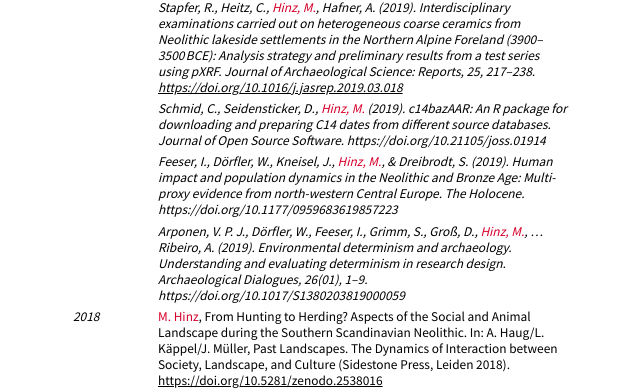
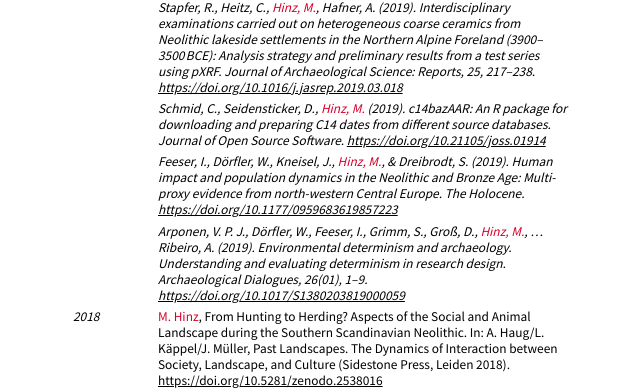
Before and after one commit to MartinHinz/cv, a Jekyll site: the page built from cv_english.md, in a window 1280 px wide and 900 px high, scrolled down 2330 px. Shown: the part 160-551 px from the top of the window, without its empty margins (372-1012 px from the left). Built offline with Jekyll 4.4.1, drawn with Linux system fonts in a browser that asks for light colours; nearby versions of some CDN libraries; our own code applies the rules of GitHub Pages for plain Markdown files; part of the change alters nothing that is shown.

Commit message:
Update cv_english.md

```diff
--- a/cv_english.md
+++ b/cv_english.md
@@ -187,9 +187,9 @@ Since 2007
   - Müller, J, <span class="ich">Hinz, M.</span>, Wunderlich, Maria. (2019). Megaliths – Societies – Landscapes. Bonn: Habelt.
   - M. Wunderlich, J. Müller, & <span class="ich">M. Hinz</span>. (2019). Diversiﬁed monuments: A chronological framework of the creation of monumental landscapes in prehistoric Europe. In Müller, Johannes, M. Hinz, & Wunderlich, Maria (Eds.), Megaliths – Societies – Landscapes (pp. 25–29). Bonn: Habelt.
   - *Stapfer, R., Heitz, C., <span class="ich">Hinz, M.</span>, Hafner, A. (2019). Interdisciplinary examinations carried out on heterogeneous coarse ceramics from Neolithic lakeside settlements in the Northern Alpine Foreland (3900–3500 BCE): Analysis strategy and preliminary results from a test series using pXRF. Journal of Archaeological Science: Reports, 25, 217–238. [https://doi.org/10.1016/j.jasrep.2019.03.018](https://doi.org/10.1016/j.jasrep.2019.03.018)*
-  - *Schmid, C., Seidensticker, D., <span class="ich">Hinz, M.</span> (2019). c14bazAAR: An R package for downloading and preparing C14 dates from different source databases. Journal of Open Source Software. https://doi.org/10.21105/joss.01914*
-  - *Feeser, I., Dörfler, W., Kneisel, J., <span class="ich">Hinz, M.</span>, & Dreibrodt, S. (2019). Human impact and population dynamics in the Neolithic and Bronze Age: Multi-proxy evidence from north-western Central Europe. The Holocene. https://doi.org/10.1177/0959683619857223*
-  - *Arponen, V. P. J., Dörfler, W., Feeser, I., Grimm, S., Groß, D., <span class="ich">Hinz, M.</span>, … Ribeiro, A. (2019). Environmental determinism and archaeology. Understanding and evaluating determinism in research design. Archaeological Dialogues, 26(01), 1–9. https://doi.org/10.1017/S1380203819000059*
+  - *Schmid, C., Seidensticker, D., <span class="ich">Hinz, M.</span> (2019). c14bazAAR: An R package for downloading and preparing C14 dates from different source databases. Journal of Open Source Software. [https://doi.org/10.21105/joss.01914](https://doi.org/10.21105/joss.01914)*
+  - *Feeser, I., Dörfler, W., Kneisel, J., <span class="ich">Hinz, M.</span>, & Dreibrodt, S. (2019). Human impact and population dynamics in the Neolithic and Bronze Age: Multi-proxy evidence from north-western Central Europe. The Holocene. [https://doi.org/10.1177/0959683619857223](https://doi.org/10.1177/0959683619857223)*
+  - *Arponen, V. P. J., Dörfler, W., Feeser, I., Grimm, S., Groß, D., <span class="ich">Hinz, M.</span>, … Ribeiro, A. (2019). Environmental determinism and archaeology. Understanding and evaluating determinism in research design. Archaeological Dialogues, 26(01), 1–9. [https://doi.org/10.1017/S1380203819000059](https://doi.org/10.1017/S1380203819000059)*
 
 2018
 : - <span class="ich">M. Hinz</span>, From Hunting to Herding? Aspects of the Social and Animal Landscape during the Southern Scandinavian Neolithic. In: A. Haug/L. Käppel/J. Müller, Past Landscapes. The Dynamics of Interaction between Society, Landscape, and Culture (Sidestone Press, Leiden 2018). [https://doi.org/10.5281/zenodo.2538016](https://doi.org/10.5281/zenodo.2538016)
```
